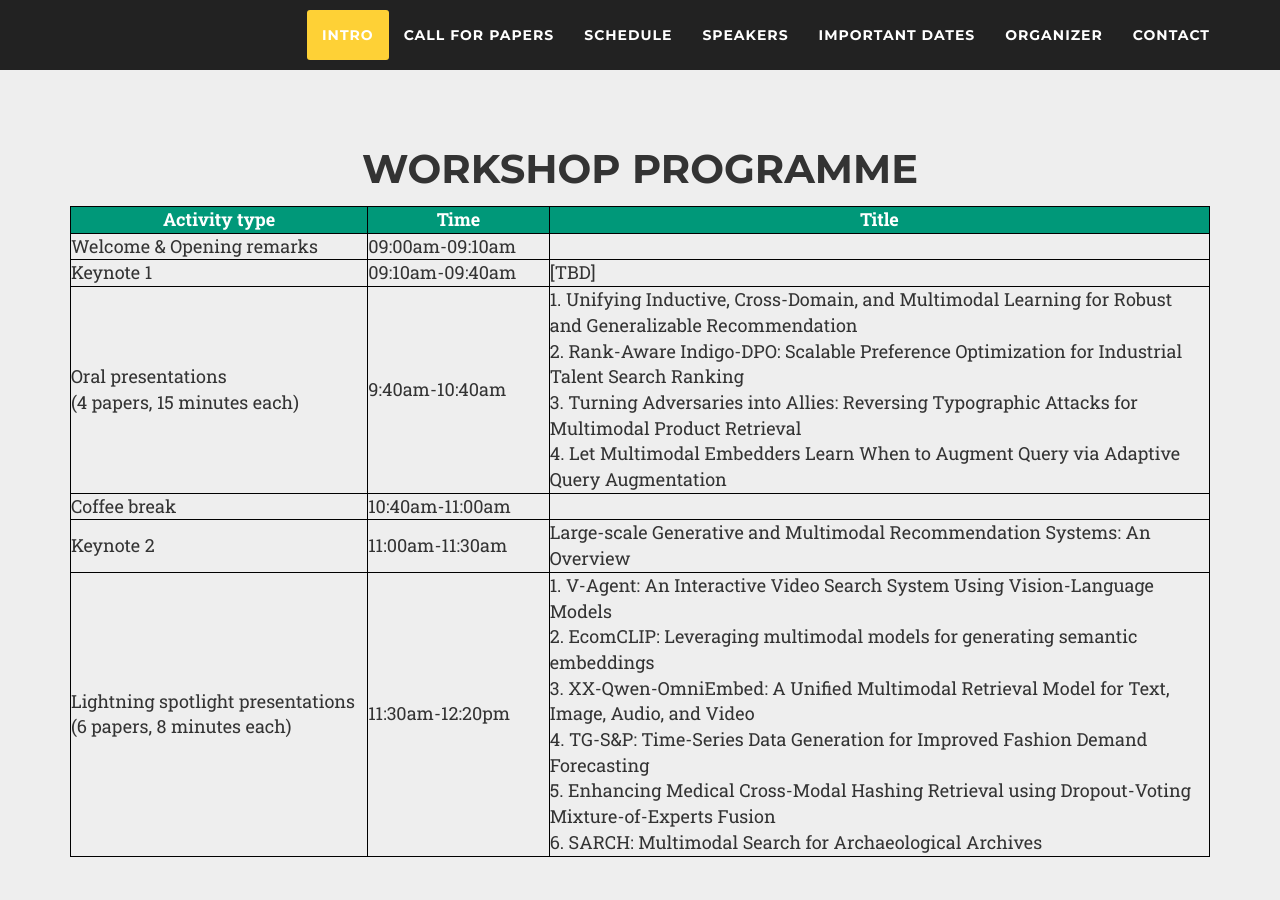
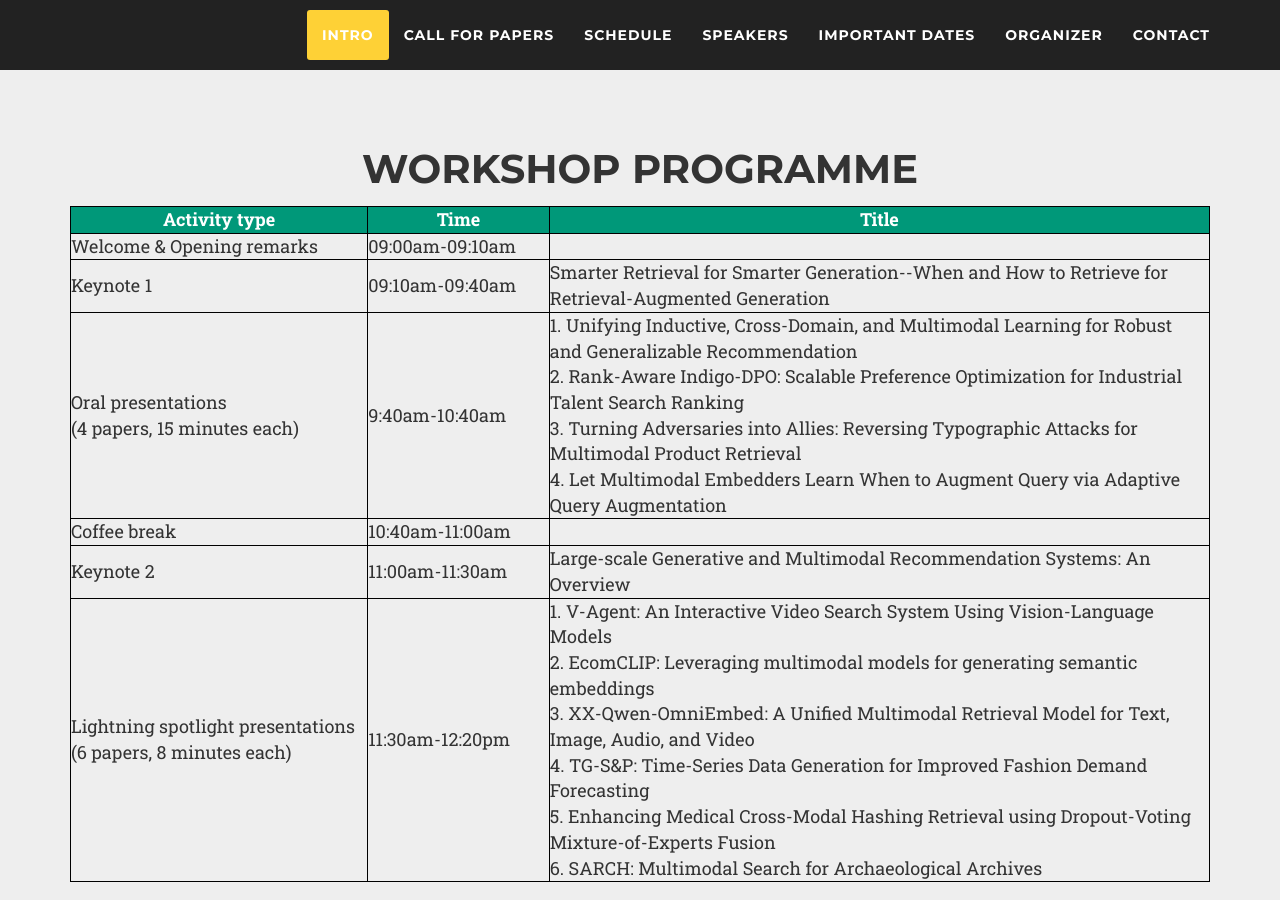
Before and after one commit to mmgensr-cikm25/mmgensr-cikm25.github.io, a Jekyll site: the page built from index.md, in a window 1280 px wide and 900 px high, scrolled down 766 px. Built offline with Jekyll 4.4.1, drawn with Linux system fonts in a browser that asks for light colours; nearby versions of some CDN libraries; some web fonts are replaced.

Commit message:
Update schedule.html

```diff
--- a/_includes/schedule.html
+++ b/_includes/schedule.html
@@ -26,7 +26,7 @@
     <table style="width: 100%">
         <tr> <th width=180px> Activity type </th> <th width=110px> Time </th> <th width=400px> Title </th> </tr>
         <tr> <td width=180px> Welcome & Opening remarks </td> <td width=110px> 09:00am-09:10am </td> <td></td> </tr>
-        <tr> <td width=180px>Keynote 1</td> <td width=110px>09:10am-09:40am</td> <td width=400px>[TBD]</td> </tr>
+        <tr> <td width=180px>Keynote 1</td> <td width=110px>09:10am-09:40am</td> <td width=400px>Smarter Retrieval for Smarter Generation--When and How to Retrieve for Retrieval-Augmented Generation</td> </tr>
         <tr> <td width=180px>Oral presentations<br>(4 papers, 15 minutes each)</td> <td width=110px>9:40am-10:40am</td> <td width=400px>1. Unifying Inductive, Cross-Domain, and Multimodal Learning for Robust and Generalizable Recommendation<br>2. Rank-Aware Indigo-DPO: Scalable Preference Optimization for Industrial Talent Search Ranking<br>3. Turning Adversaries into Allies: Reversing Typographic Attacks for Multimodal Product Retrieval<br>4. Let Multimodal Embedders Learn When to Augment Query via Adaptive Query Augmentation</td> </tr>
         <tr> <td width=180px> Coffee break</td> <td width=110px> 10:40am-11:00am</td><td></td> </tr>
         <tr> <td width=180px>Keynote 2</td> <td width=110px>11:00am-11:30am</td> <td width=400px>Large-scale Generative and Multimodal Recommendation Systems: An Overview</td> </tr>
```
